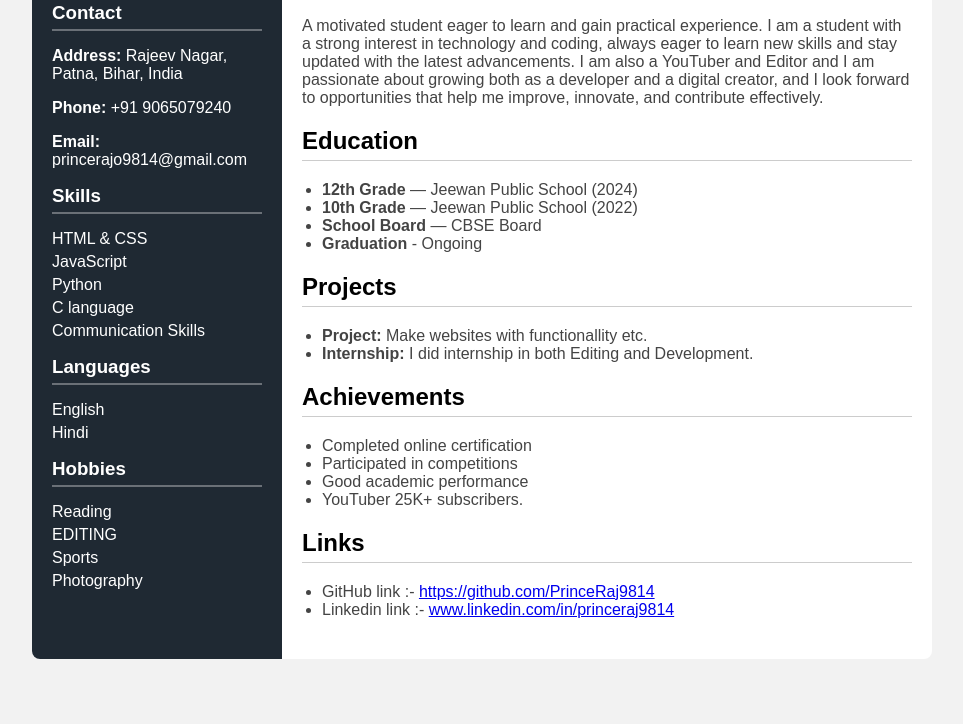
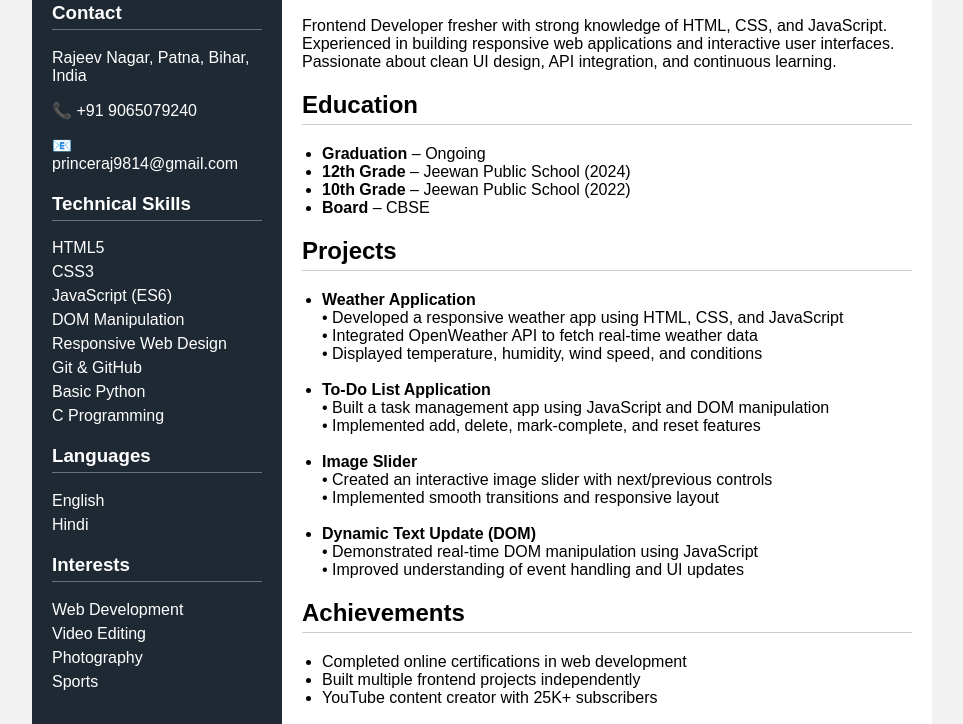
Before and after one commit to PrinceRaj9814/Resume, a plain HTML site: page index.html in a window 1280 px wide. Shown: the part 178-902 px from the top of the page, without its empty margins (158-1121 px from the left). Before the commit the page ends 857 px from the top, so only its background shows below. Drawn offline with Linux system fonts and the light colour scheme.

Commit message:
Revise resume structure and update personal details
Updated the resume layout and content for clarity and professionalism.

```diff
--- a/index.html
+++ b/index.html
@@ -1,7 +1,8 @@
 <!DOCTYPE html>
-<html>
+<html lang="en">
 <head>
-    <title>Resume</title>
+    <meta charset="UTF-8">
+    <title>Prince Raj - Frontend Developer Resume</title>
     <style>
         body {
             font-family: Arial, sans-serif;
@@ -13,7 +14,7 @@
         .resume {
             max-width: 900px;
             margin: auto;
-            background: #fff;
+            background: #ffffff;
             display: grid;
             grid-template-columns: 250px 1fr;
             border-radius: 8px;
@@ -41,16 +42,10 @@
             object-fit: cover;
         }
 
-        h2 {
+        .left h3 {
             margin-top: 20px;
-            border-bottom: 1px solid #ccc;
+            border-bottom: 1px solid #ffffff55;
             padding-bottom: 5px;
-        }
-
-        .left h3 {
-            margin: 15px 0 8px;
-            padding-bottom: 5px;
-            border-bottom: 2px solid #ffffff55;
         }
 
         .left ul {
@@ -59,7 +54,7 @@
         }
 
         .left ul li {
-            margin: 5px 0;
+            margin: 6px 0;
         }
 
         .right {
@@ -75,12 +70,13 @@
             margin-bottom: 20px;
         }
 
+        h2 {
+            border-bottom: 1px solid #ccc;
+            padding-bottom: 5px;
+        }
+
         .section {
             margin-bottom: 20px;
-        }
-
-        .section p, .section ul {
-            color: #444;
         }
 
         .section ul {
@@ -88,6 +84,7 @@
         }
     </style>
 </head>
+
 <body>
 
 <div class="resume">
@@ -98,17 +95,20 @@
         </div>
 
         <h3>Contact</h3>
-        <p><strong>Address:</strong> Rajeev Nagar, Patna, Bihar, India</p>
-        <p><strong>Phone:</strong> +91 9065079240</p>
-        <p><strong>Email:</strong> princerajo9814@gmail.com</p>
+        <p>Rajeev Nagar, Patna, Bihar, India</p>
+        <p>📞 +91 9065079240</p>
+        <p>📧 princeraj9814@gmail.com</p>
 
-        <h3>Skills</h3>
+        <h3>Technical Skills</h3>
         <ul>
-            <li>HTML & CSS</li>
-            <li>JavaScript</li>
-            <li>Python</li>
-            <li>C language</li>
-            <li>Communication Skills</li>
+            <li>HTML5</li>
+            <li>CSS3</li>
+            <li>JavaScript (ES6)</li>
+            <li>DOM Manipulation</li>
+            <li>Responsive Web Design</li>
+            <li>Git & GitHub</li>
+            <li>Basic Python</li>
+            <li>C Programming</li>
         </ul>
 
         <h3>Languages</h3>
@@ -117,64 +117,85 @@
             <li>Hindi</li>
         </ul>
 
-        <h3>Hobbies</h3>
+        <h3>Interests</h3>
         <ul>
-            <li>Reading</li>
-            <li>EDITING</li>
+            <li>Web Development</li>
+            <li>Video Editing</li>
+            <li>Photography</li>
             <li>Sports</li>
-            <li>Photography</li>
-
         </ul>
     </div>
 
     <div class="right">
         <h1>Prince Raj</h1>
-        <div class="subtitle">B.Tech Student</div>
+        <div class="subtitle">Frontend Developer | Fresher</div>
 
         <div class="section">
-            <h2>Profile</h2>
+            <h2>Professional Summary</h2>
             <p>
-                A motivated student eager to learn and gain practical experience.
-                I am a student with a strong interest in technology and coding, always eager to learn new skills and stay updated with the latest advancements.
-                I am also a YouTuber and Editor and I am passionate about growing both as a developer and a digital creator, and I look forward to opportunities that help me improve, innovate, and contribute effectively.
+                Frontend Developer fresher with strong knowledge of HTML, CSS, and JavaScript.
+                Experienced in building responsive web applications and interactive user interfaces.
+                Passionate about clean UI design, API integration, and continuous learning.
             </p>
         </div>
 
         <div class="section">
             <h2>Education</h2>
             <ul>
-                <li><strong>12th Grade</strong> — Jeewan Public School (2024)</li>
-                <li><strong>10th Grade</strong> — Jeewan Public School (2022)</li>
-                <li><strong>School Board</strong> — CBSE Board</li>
-                <li><strong>Graduation</strong> - Ongoing</li>
+                <li><strong>Graduation</strong> – Ongoing</li>
+                <li><strong>12th Grade</strong> – Jeewan Public School (2024)</li>
+                <li><strong>10th Grade</strong> – Jeewan Public School (2022)</li>
+                <li><strong>Board</strong> – CBSE</li>
             </ul>
         </div>
 
         <div class="section">
             <h2>Projects</h2>
             <ul>
-                <li><strong>Project:</strong> Make websites with functionallity etc.</li>
-                <li><strong>Internship:</strong> I did internship in both Editing and Development.</li>
+                <li>
+                    <strong>Weather Application</strong><br>
+                    • Developed a responsive weather app using HTML, CSS, and JavaScript<br>
+                    • Integrated OpenWeather API to fetch real-time weather data<br>
+                    • Displayed temperature, humidity, wind speed, and conditions
+                </li>
+                <br>
+                <li>
+                    <strong>To-Do List Application</strong><br>
+                    • Built a task management app using JavaScript and DOM manipulation<br>
+                    • Implemented add, delete, mark-complete, and reset features
+                </li>
+                <br>
+                <li>
+                    <strong>Image Slider</strong><br>
+                    • Created an interactive image slider with next/previous controls<br>
+                    • Implemented smooth transitions and responsive layout
+                </li>
+                <br>
+                <li>
+                    <strong>Dynamic Text Update (DOM)</strong><br>
+                    • Demonstrated real-time DOM manipulation using JavaScript<br>
+                    • Improved understanding of event handling and UI updates
+                </li>
             </ul>
         </div>
 
         <div class="section">
             <h2>Achievements</h2>
             <ul>
-                <li>Completed online certification</li>
-                <li>Participated in competitions</li>
-                <li>Good academic performance</li>
-                <li>YouTuber 25K+ subscribers.</li>
+                <li>Completed online certifications in web development</li>
+                <li>Built multiple frontend projects independently</li>
+                <li>YouTube content creator with 25K+ subscribers</li>
             </ul>
         </div>
 
         <div class="section">
             <h2>Links</h2>
             <ul>
-                <li> GitHub link :- <a href="https://github.com/PrinceRaj9814" target="_blank">https://github.com/PrinceRaj9814</a></li>
-                <li> Linkedin link :- <a href="https://www.linkedin.com/in/princeraj9814/" target="_blank">www.linkedin.com/in/princeraj9814</a></li>
+                <li>GitHub: <a href="https://github.com/PrinceRaj9814">github.com/PrinceRaj9814</a></li>
+                <li>LinkedIn: <a href="https://www.linkedin.com/in/princeraj9814/">linkedin.com/in/princeraj9814</a></li>
             </ul>
         </div>
+
     </div>
 </div>
 
```
